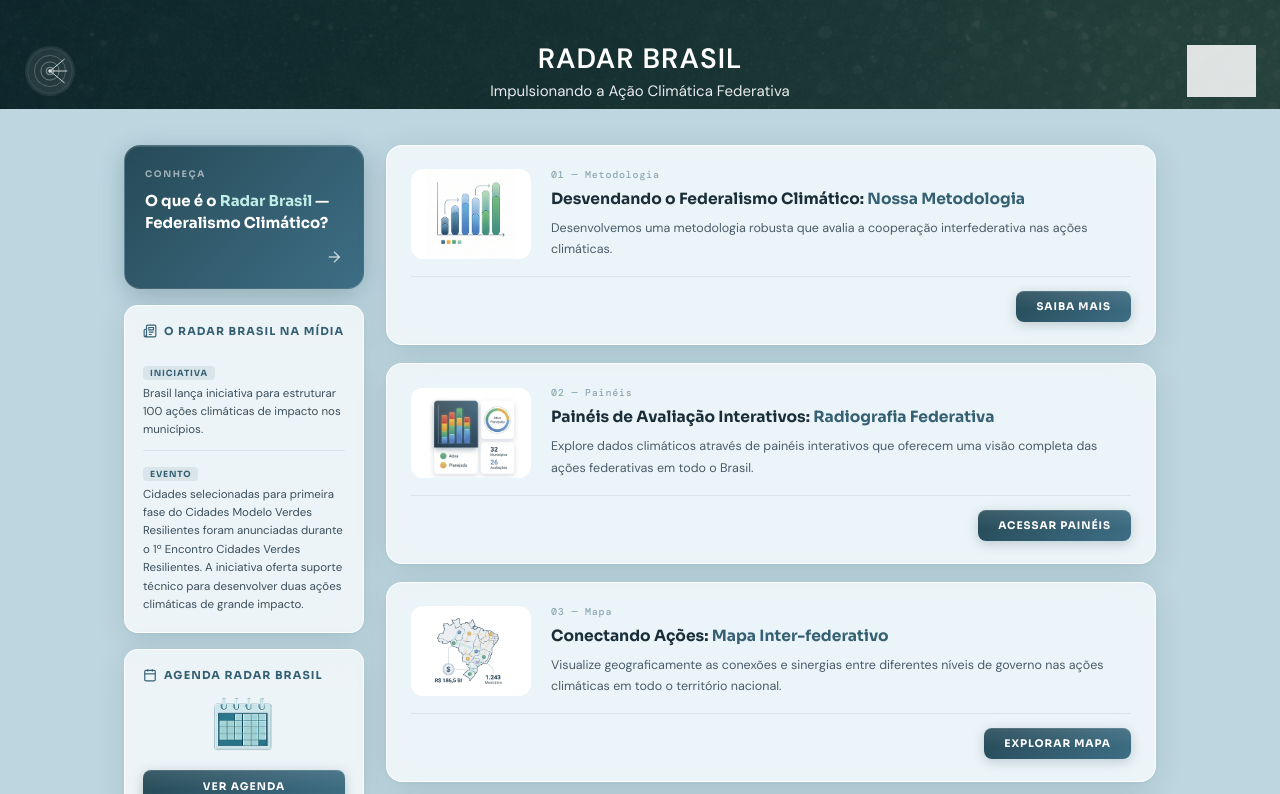
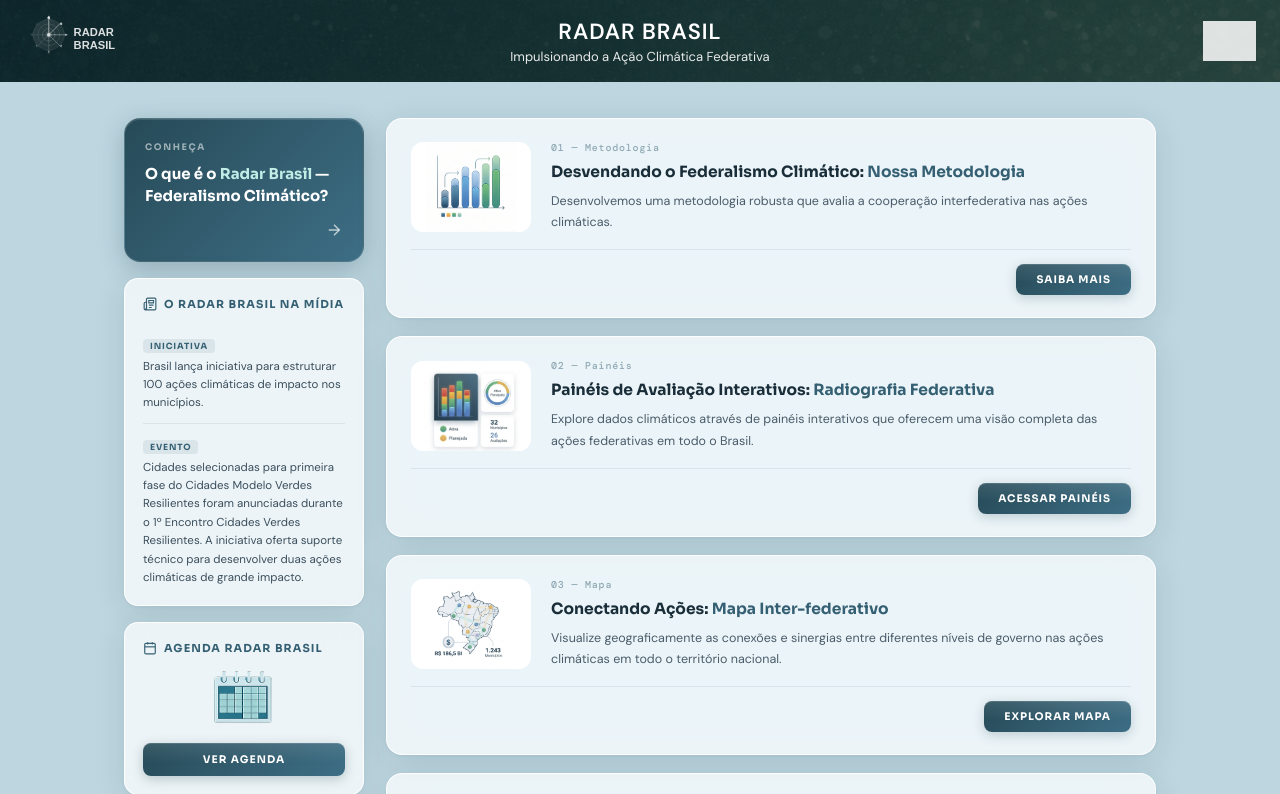
Before and after one commit to dadosfnp/radar-brasil, a Django app: page / in a window 1280 px wide. Shown: the top 794 px of the page. Run offline with Django 5.2, Linux system fonts and the light colour scheme; grey boxes are pictures that could not be loaded.

Commit message:
feat(header): reorganiza layout do header — nav fora do wrapper, logos harmonizados
- Move <nav> para fora do .rb-header-wrapper: fundo escuro termina exatamente
  no fim dos logos/título, sem espaço vazio entre header e menu
- Wrapper com padding simétrico (10px top/bottom): logos e título centralizados
- Logo radar: tamanho ajustado para harmonia com logo FNP (62px)
- Header compacto e consistente em todas as páginas

```diff
--- a/base_templates/base.html
+++ b/base_templates/base.html
@@ -32,6 +32,7 @@
                 </div>
             </div>
         </header>
+    </div>
     <nav class="rb-main-nav" id="rb-main-nav">
         <button class="rb-nav-hamburger" id="rb-hamburger" aria-label="Abrir menu" aria-expanded="false">
             <span></span><span></span><span></span>
@@ -53,7 +54,6 @@
                class="rb-nav-link {% block menu_mapa_active %}{% endblock %}">Mapa Georreferenciado</a>
         </div>
     </nav>
-    </div>
 
     <main class="rb-main">
         {% block content %}{% endblock %}
--- a/static/css/base.css
+++ b/static/css/base.css
@@ -22,7 +22,7 @@
     background-repeat: no-repeat;
     width: 100%;
     flex-shrink: 0;
-    padding-top: 20px;
+    padding: 10px 0;
     margin-top: 0;
     position: relative;
 }
@@ -30,10 +30,10 @@
 .rb-header-wrapper::before {
     content: '';
     position: absolute;
-    top: -20px;
+    top: -10px;
     left: 0;
     right: 0;
-    height: 20px;
+    height: 10px;
     background-color: #061e1b;
     background-image:
         linear-gradient(rgba(6, 20, 18, 0.72), rgba(6, 20, 18, 0.72)),
@@ -54,7 +54,7 @@
     display: grid;
     grid-template-columns: 1fr auto 1fr;
     align-items: center;
-    padding: 20px 0 8px;
+    padding: 0;
 }
 
 .rb-header-title {
@@ -64,14 +64,14 @@
 }
 
 .rb-header-title h1 {
-    font-size: 28px;
+    font-size: 22px;
     font-weight: 700;
     letter-spacing: 1px;
-    margin-bottom: 4px;
+    margin-bottom: 2px;
 }
 
 .rb-header-title p {
-    font-size: 15px;
+    font-size: 13px;
     opacity: 0.9;
 }
 
@@ -85,7 +85,7 @@
 }
 
 .rb-header-radar-img {
-    height: 52px;
+    height: 62px;
     width: auto;
     display: block;
     filter: brightness(0) invert(1);
@@ -107,7 +107,7 @@
 }
 
 .rb-header-logo-img {
-    height: 52px;
+    height: 40px;
     width: auto;
     display: block;
     filter: brightness(0) invert(1);
```
Also changed, not shown: static/img/logo-radar.svg. Lines whose indentation alone changed are shown as unchanged.
